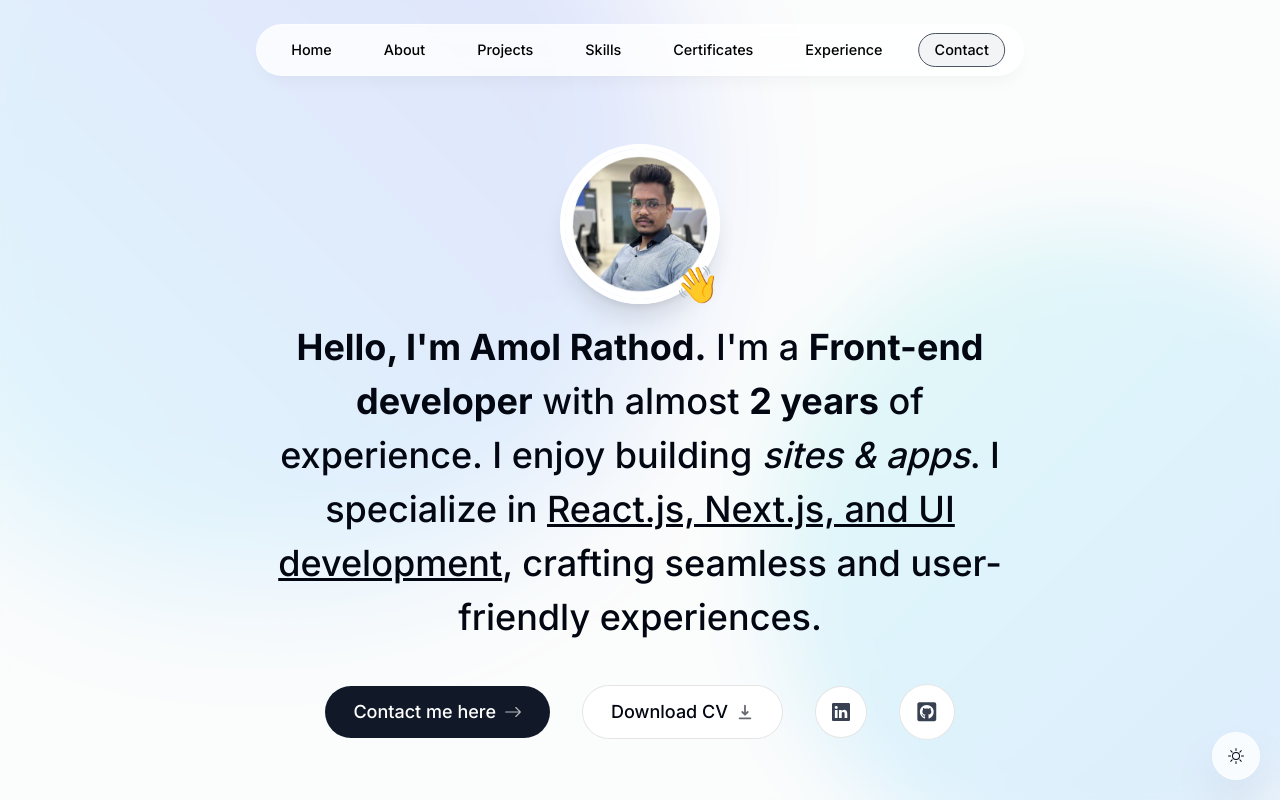
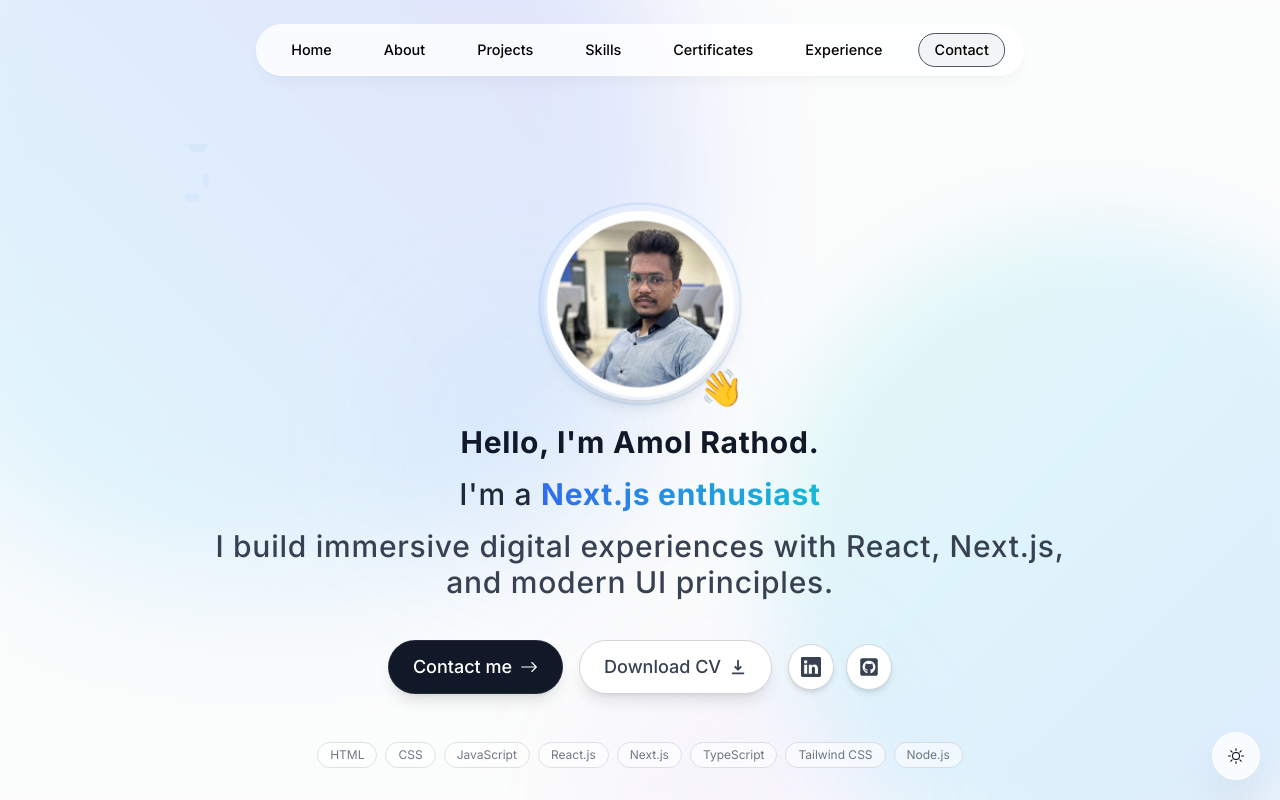
Before and after one commit to amol1629/amol-portfolio-website, a Next.js app: page / in a window 1280 px wide. Shown: the top 800 px of the page. Built offline with nearby package versions, Linux system fonts and the light colour scheme; no server answers.

Commit message:
added few new animation on intro component

```diff
--- a/components/intro.tsx
+++ b/components/intro.tsx
@@ -1,8 +1,8 @@
 "use client";
 
 import Image from "next/image";
-import React from "react";
-import { motion } from "framer-motion";
+import React, { useEffect, useState } from "react";
+import { motion, useAnimation, AnimatePresence } from "framer-motion";
 import Link from "next/link";
 import { BsArrowRight, BsLinkedin } from "react-icons/bs";
 import { HiDownload } from "react-icons/hi";
@@ -10,26 +10,145 @@ import { FaGithubSquare } from "react-icons/fa";
 import { useSectionInView } from "@/lib/hooks";
 import { useActiveSectionContext } from "@/context/active-section-context";
 
+const Typewriter = ({ text, delay = 30 }) => {
+	const [displayedText, setDisplayedText] = useState("");
+	const [currentIndex, setCurrentIndex] = useState(0);
+
+	useEffect(() => {
+		if (currentIndex < text.length) {
+			const timeout = setTimeout(() => {
+				setDisplayedText((prev) => prev + text[currentIndex]);
+				setCurrentIndex((prev) => prev + 1);
+			}, delay);
+
+			return () => clearTimeout(timeout);
+		}
+	}, [currentIndex, delay, text]);
+
+	return <>{displayedText}</>;
+};
+
+const FloatingParticles = () => {
+	return (
+		<>
+			{[...Array(8)].map((_, i) => (
+				<motion.div
+					key={i}
+					className="absolute rounded-full bg-blue-400/20 dark:bg-cyan-400/20"
+					initial={{
+						x: Math.random() * 100 - 50,
+						y: Math.random() * 100 - 50,
+						opacity: 0,
+						scale: 0.5,
+						width: Math.random() * 10 + 5,
+						height: Math.random() * 10 + 5,
+					}}
+					animate={{
+						x: Math.random() * 200 - 100,
+						y: Math.random() * 200 - 100,
+						opacity: [0, 0.4, 0],
+						scale: [0.5, 1.2, 0.8],
+					}}
+					transition={{
+						duration: Math.random() * 10 + 10,
+						repeat: Infinity,
+						ease: "easeInOut",
+						delay: i * 0.5,
+					}}
+				/>
+			))}
+		</>
+	);
+};
+
 export default function Intro() {
 	const { ref } = useSectionInView("Home", 0.5);
 	const { setActiveSection, setTimeOfLastClick } = useActiveSectionContext();
+	const controls = useAnimation();
+	const [hoveredButton, setHoveredButton] = useState(null);
+
+	const phrases = [
+		"Front-end developer",
+		"React specialist",
+		"Next.js enthusiast",
+		"UI craftsman",
+	];
+	const [currentPhraseIndex, setCurrentPhraseIndex] = useState(0);
+
+	useEffect(() => {
+		const cyclePhrases = () => {
+			setCurrentPhraseIndex((prev) => (prev + 1) % phrases.length);
+		};
+		const interval = setInterval(cyclePhrases, 3000);
+		return () => clearInterval(interval);
+	}, []);
+
+	useEffect(() => {
+		controls.start({
+			opacity: 1,
+			y: 0,
+			transition: { duration: 0.8 },
+		});
+	}, [controls]);
 
 	return (
 		<section
 			ref={ref}
 			id="home"
-			className="mb-4 max-w-[50rem] text-center sm:mb-0 scroll-mt-[100rem]"
+			className="relative mb-4 max-w-[60rem] text-center sm:mb-0 scroll-mt-[100rem] px-4 py-8 md:px-6 md:py-12 lg:px-8 lg:py-16 overflow-hidden"
 		>
-			<div className="flex items-center justify-center gap-4">
+			{/* Animated Background Elements */}
+			<div className="absolute inset-0 -z-10 overflow-hidden">
+				<div className="absolute top-1/4 left-1/4 w-64 h-64 bg-blue-300/10 dark:bg-blue-500/10 rounded-full filter blur-3xl animate-float-slow" />
+				<div className="absolute top-3/4 right-1/4 w-72 h-72 bg-purple-300/10 dark:bg-purple-500/10 rounded-full filter blur-3xl animate-float-medium" />
+				<FloatingParticles />
+			</div>
+
+			{/* Profile Image with Holographic Effect */}
+			<motion.div
+				className="flex flex-col items-center justify-center gap-6 sm:flex-row sm:gap-10"
+				initial={{ opacity: 0 }}
+				animate={{ opacity: 1 }}
+				transition={{ duration: 1 }}
+			>
 				<div className="relative">
 					<motion.div
 						initial={{ opacity: 0, scale: 0 }}
 						animate={{ opacity: 1, scale: 1 }}
 						transition={{
-							type: "tween",
-							duration: 0.2,
+							type: "spring",
+							stiffness: 150,
+							duration: 0.6,
 						}}
 					>
+						<div className="relative h-32 w-32 sm:h-40 sm:w-40 md:h-48 md:w-48">
+							{/* Holographic rings */}
+							<motion.div
+								className="absolute inset-0 rounded-full border-2 border-blue-400/30 dark:border-cyan-400/30"
+								animate={{
+									scale: [1, 1.1, 1],
+									opacity: [0.5, 0.8, 0.5],
+								}}
+								transition={{
+									duration: 4,
+									repeat: Infinity,
+									ease: "easeInOut",
+								}}
+							/>
+							<motion.div
+								className="absolute inset-0 rounded-full border-2 border-blue-400/20 dark:border-cyan-400/20"
+								animate={{
+									scale: [1, 1.2, 1],
+									opacity: [0.3, 0.6, 0.3],
+								}}
+								transition={{
+									duration: 6,
+									repeat: Infinity,
+									ease: "easeInOut",
+									delay: 1,
+								}}
+							/>
+
 							<Image
 								src="/profile_photo.jpeg"
 								alt="Amol portrait"
@@ -37,86 +156,260 @@ export default function Intro() {
 								height="192"
 								quality="95"
 								priority={true}
-							className="h-40 w-40 rounded-full object-cover border-[0.35rem] border-white shadow-xl"
+								className="h-full w-full rounded-full object-cover border-[3px] border-white/20 dark:border-white/30 shadow-lg dark:shadow-gray-800/50 backdrop-blur-sm"
 							/>
+						</div>
 					</motion.div>
 
 					<motion.span
-						className="absolute bottom-0 right-0 text-4xl"
+						className="absolute -bottom-2 -right-2 text-3xl sm:text-4xl"
 						initial={{ opacity: 0, scale: 0 }}
 						animate={{ opacity: 1, scale: 1 }}
 						transition={{
 							type: "spring",
-							stiffness: 125,
-							delay: 0.1,
-							duration: 0.7,
+							stiffness: 150,
+							delay: 0.2,
+							duration: 0.8,
 						}}
 					>
-						👋
+						<motion.div
+							animate={{
+								rotate: [0, 10, -10, 0],
+							}}
+							transition={{
+								duration: 2,
+								repeat: Infinity,
+								repeatType: "reverse",
+							}}
+						>
+							<div className="relative">
+								<div className="absolute inset-0 bg-blue-400 dark:bg-cyan-500 rounded-full blur-sm animate-ping opacity-30" />
+								<span className="relative z-10">👋</span>
+							</div>
+						</motion.div>
 					</motion.span>
 				</div>
-			</div>
+			</motion.div>
 
-			<motion.h1
-				className="mb-10 mt-4 px-4 text-2xl font-medium !leading-[1.5] sm:text-4xl"
-				initial={{ opacity: 0, y: 100 }}
-				animate={{ opacity: 1, y: 0 }}
-			>
-				<span className="font-bold">Hello, I'm Amol Rathod.</span> I'm a{" "}
-				<span className="font-bold">Front-end developer</span> with
-				almost <span className="font-bold">2 years</span> of experience.
-				I enjoy building <span className="italic">sites & apps</span>. I
-				specialize in{" "}
-				<span className="underline">
-					React.js, Next.js, and UI development
-				</span>
-				, crafting seamless and user-friendly experiences.
-			</motion.h1>
-
+			{/* Animated Typography with Typewriter Effect */}
 			<motion.div
-				className="flex flex-col sm:flex-row items-center justify-center gap-8 px-4 text-lg font-medium"
+				className="mb-10 mt-6 px-2 text-xl sm:text-2xl md:text-3xl font-medium leading-tight sm:leading-[1.5] tracking-wide min-h-[12rem] sm:min-h-[10rem]"
 				initial={{ opacity: 0, y: 100 }}
 				animate={{ opacity: 1, y: 0 }}
 				transition={{
-					delay: 0.1,
+					delay: 0.3,
+					duration: 0.8,
 				}}
+			>
+				<div className="mb-4">
+					<span className="font-bold text-gray-900 dark:text-white">
+						<Typewriter text="Hello, I'm Amol Rathod." delay={50} />
+					</span>
+				</div>
+
+				<div className="mb-4">
+					<span className="text-gray-800 dark:text-gray-200">
+						I'm a{" "}
+					</span>
+					<AnimatePresence mode="wait">
+						<motion.span
+							key={currentPhraseIndex}
+							className="font-bold bg-gradient-to-r from-blue-600 to-cyan-500 dark:from-purple-400 dark:to-pink-500 bg-clip-text text-transparent"
+							initial={{ opacity: 0, y: 20 }}
+							animate={{ opacity: 1, y: 0 }}
+							exit={{ opacity: 0, y: -20 }}
+							transition={{ duration: 0.5 }}
+						>
+							{phrases[currentPhraseIndex]}
+						</motion.span>
+					</AnimatePresence>
+				</div>
+
+				<div className="text-gray-700 dark:text-gray-300">
+					<Typewriter
+						text="I build immersive digital experiences with React, Next.js, and modern UI principles."
+						delay={20}
+					/>
+				</div>
+			</motion.div>
+
+			{/* Futuristic Action Buttons with Hover Effects */}
+			<motion.div
+				className="flex flex-wrap items-center justify-center gap-3 sm:gap-4 text-base sm:text-lg font-medium"
+				initial={{ opacity: 0 }}
+				animate={{ opacity: 1 }}
+				transition={{ delay: 0.6 }}
+			>
+				{/* Contact Button with Digital Pulse Effect */}
+				<motion.div
+					whileHover="hover"
+					whileTap="tap"
+					variants={{
+						hover: { y: -5 },
+						tap: { scale: 0.95 },
+					}}
+					onHoverStart={() => setHoveredButton("contact")}
+					onHoverEnd={() => setHoveredButton(null)}
+					className="relative"
 				>
 					<Link
 						href="#contact"
-					className="group bg-gray-900 text-white px-7 py-3 flex items-center gap-2 rounded-full outline-none focus:scale-110 hover:scale-110 hover:bg-gray-950 active:scale-105 transition"
+						className="group relative overflow-hidden bg-gray-900 dark:bg-gradient-to-br dark:from-blue-600 dark:to-teal-500 text-white px-5 py-2.5 sm:px-6 sm:py-3 flex items-center gap-2 rounded-full outline-none transition-all duration-300 shadow-lg hover:shadow-xl dark:hover:shadow-blue-500/30 border border-gray-300/10"
 						onClick={() => {
 							setActiveSection("Contact");
 							setTimeOfLastClick(Date.now());
 						}}
 					>
-					Contact me here{" "}
-					<BsArrowRight className="opacity-70 group-hover:translate-x-1 transition" />
+						<span className="relative z-10">
+							<Typewriter text="Contact me" delay={30} />
+						</span>
+						<motion.span
+							className="relative z-10"
+							animate={{
+								x: hoveredButton === "contact" ? [0, 5, 0] : 0,
+							}}
+							transition={{
+								duration: 1.5,
+								repeat: Infinity,
+								repeatType: "loop",
+							}}
+						>
+							<BsArrowRight />
+						</motion.span>
+						{hoveredButton === "contact" && (
+							<motion.div
+								className="absolute inset-0 bg-blue-500/10 dark:bg-cyan-500/10 rounded-full"
+								initial={{ scale: 0.5, opacity: 0 }}
+								animate={{ scale: 1.2, opacity: 0.4 }}
+								exit={{ scale: 1.5, opacity: 0 }}
+								transition={{ duration: 0.8 }}
+							/>
+						)}
 					</Link>
+				</motion.div>
 
+				{/* Download CV Button with Digital Download Effect */}
+				<motion.div
+					whileHover="hover"
+					whileTap="tap"
+					variants={{
+						hover: { y: -5 },
+						tap: { scale: 0.95 },
+					}}
+					onHoverStart={() => setHoveredButton("download")}
+					onHoverEnd={() => setHoveredButton(null)}
+					className="relative"
+				>
 					<a
-					className="group bg-white px-7 py-3 flex items-center gap-2 rounded-full outline-none focus:scale-110 hover:scale-110 active:scale-105 transition cursor-pointer borderBlack dark:bg-white/10"
+						className="group relative overflow-hidden bg-white text-gray-700 dark:bg-white/10 dark:text-white/90 px-5 py-2.5 sm:px-6 sm:py-3 flex items-center gap-2 rounded-full outline-none transition-all duration-300 shadow-lg hover:shadow-xl border border-gray-300 dark:border-white/20"
 						href="/RESUME--RATHOD_AMOL_ANIRUDHA.pdf"
 						download
 					>
-					Download CV{" "}
-					<HiDownload className="opacity-60 group-hover:translate-y-1 transition" />
+						<span className="relative z-10">
+							<Typewriter text="Download CV" delay={30} />
+						</span>
+						<motion.div
+							className="relative z-10"
+							animate={{
+								y: hoveredButton === "download" ? [0, 2, 0] : 0,
+							}}
+							transition={{
+								duration: 1,
+								repeat: Infinity,
+								repeatType: "reverse",
+							}}
+						>
+							<HiDownload />
+						</motion.div>
+						{hoveredButton === "download" && (
+							<motion.div
+								className="absolute -bottom-1 left-0 right-0 h-1 bg-blue-500/30 dark:bg-cyan-500/30"
+								initial={{ width: 0 }}
+								animate={{ width: "100%" }}
+								transition={{ duration: 1.5, ease: "linear" }}
+							/>
+						)}
 					</a>
+				</motion.div>
 
-				<a
-					className="bg-white p-4 text-gray-700 hover:text-gray-950 flex items-center gap-2 rounded-full focus:scale-[1.15] hover:scale-[1.15] active:scale-105 transition cursor-pointer borderBlack dark:bg-white/10 dark:text-white/60"
+				{/* Social Icons with Particle Burst */}
+				<div className="flex gap-2 sm:gap-3">
+					<motion.div
+						whileHover="hover"
+						whileTap="tap"
+						variants={{
+							hover: { y: -5 },
+							tap: { scale: 0.9 },
+						}}
+					>
+						<motion.a
+							className="relative p-2.5 sm:p-3 text-gray-700 dark:text-white rounded-full bg-white dark:bg-white/10 shadow-md hover:shadow-lg border border-gray-300 dark:border-white/20 transition-all duration-300 flex items-center justify-center"
 							href="https://www.linkedin.com/in/amol-rathod-44b4aa230/"
 							target="_blank"
+							whileHover={{
+								scale: 1.1,
+								backgroundColor: "rgba(10, 102, 194, 0.1)",
+							}}
 						>
-					<BsLinkedin />
-				</a>
+							<BsLinkedin className="text-lg sm:text-xl" />
+						</motion.a>
+					</motion.div>
 
-				<a
-					className="bg-white p-4 text-gray-700 flex items-center gap-2 text-[1.35rem] rounded-full focus:scale-[1.15] hover:scale-[1.15] hover:text-gray-950 active:scale-105 transition cursor-pointer borderBlack dark:bg-white/10 dark:text-white/60"
+					<motion.div
+						whileHover="hover"
+						whileTap="tap"
+						variants={{
+							hover: { y: -5 },
+							tap: { scale: 0.9 },
+						}}
+					>
+						<motion.a
+							className="relative p-2.5 sm:p-3 text-gray-700 dark:text-white rounded-full bg-white dark:bg-white/10 shadow-md hover:shadow-lg border border-gray-300 dark:border-white/20 transition-all duration-300 flex items-center justify-center"
 							href="https://github.com/amol1629"
 							target="_blank"
+							whileHover={{
+								scale: 1.1,
+								backgroundColor: "rgba(36, 41, 46, 0.1)",
+							}}
 						>
-					<FaGithubSquare />
-				</a>
+							<FaGithubSquare className="text-lg sm:text-xl" />
+						</motion.a>
+					</motion.div>
+				</div>
+			</motion.div>
+
+			{/* Floating Tech Tags */}
+			<motion.div
+				className="hidden sm:flex flex-wrap justify-center gap-2 mt-12 opacity-70"
+				initial={{ opacity: 0 }}
+				animate={{ opacity: 0.7 }}
+				transition={{ delay: 1 }}
+			>
+				{[
+					"HTML",
+					"CSS",
+					"JavaScript",
+					"React.js",
+					"Next.js",
+					"TypeScript",
+					"Tailwind CSS",
+					"Node.js",
+
+				].map((tech, i) => (
+					<motion.span
+						key={tech}
+						className="text-xs px-3 py-1 rounded-full bg-white/80 dark:bg-white/10 text-gray-700 dark:text-white/80 border border-gray-300 dark:border-white/20"
+						initial={{ opacity: 0, y: 20 }}
+						animate={{ opacity: 1, y: 0 }}
+						transition={{ delay: 0.8 + i * 0.1 }}
+						whileHover={{
+							scale: 1.1,
+							backgroundColor: "rgba(59, 130, 246, 0.2)",
+						}}
+					>
+						{tech}
+					</motion.span>
+				))}
 			</motion.div>
 		</section>
 	);
```
Lines whose indentation alone changed are shown as unchanged.
